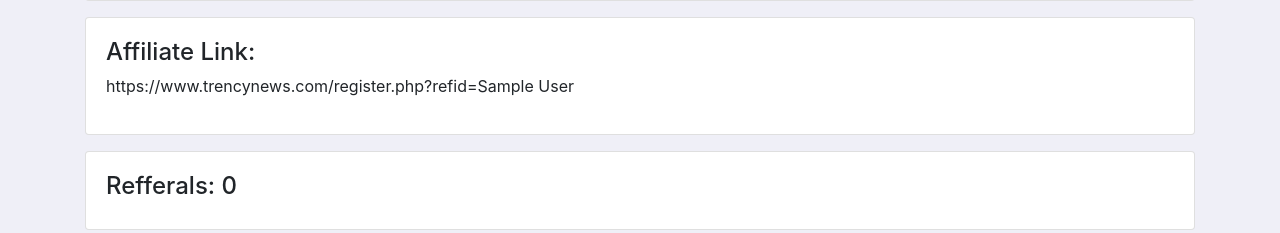
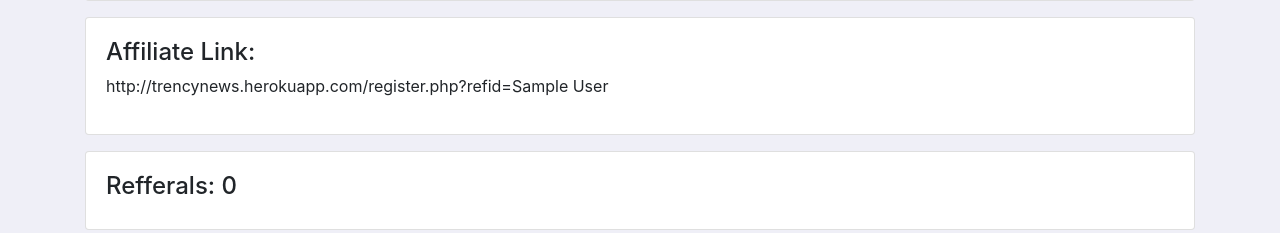
Before and after one commit to ubanitc/trency, a PHP site: page /profile.php in a window 1280 px wide. Shown: the part 567-800 px from the top of the page. Run offline with PHP 8.4, Linux system fonts and the light colour scheme; the visitor is signed in with stand-in values (Sample User, id 1); tables that the repository leaves empty or names only in its code hold one stand-in row (values such as "Sample post"); data that the repository does not hold is empty; some libraries are stand-ins or nearby versions.

Commit message:
Update profile.php

```diff
--- a/profile.php
+++ b/profile.php
@@ -13,7 +13,7 @@ if(isset($_SESSION['userid'])){
         }
 
     }else{
-        header('location:login.php');
+        header('location:http://trencynews.herokuapp.com/login.php');
     }
 
 ?>
@@ -76,7 +76,7 @@ if(isset($_SESSION['userid'])){
 
         <div class="card-body">
                 <h4>Affiliate Link:</h4>
-                <p>https://www.trencynews.com/register.php?refid=<?php echo $user->name?></p>
+                <p>http://trencynews.herokuapp.com/register.php?refid=<?php echo $user->name?></p>
         </div>
 </div>
 
@@ -104,7 +104,7 @@ if(isset($_SESSION['userid'])){
                 foreach($reffs as $reff){?>
 
 
-                <div class="card-header mb-2">Name:<?php echo $reff->dpname;?><br><?php echo $reff->status;?></div>
+                <div class="card-header mb-2">Name:<?php echo $reff->dpname;?><br>Account Status: <?php echo $reff->status;?></div>
                 <?php }?>
         </div>
 </div>
```
